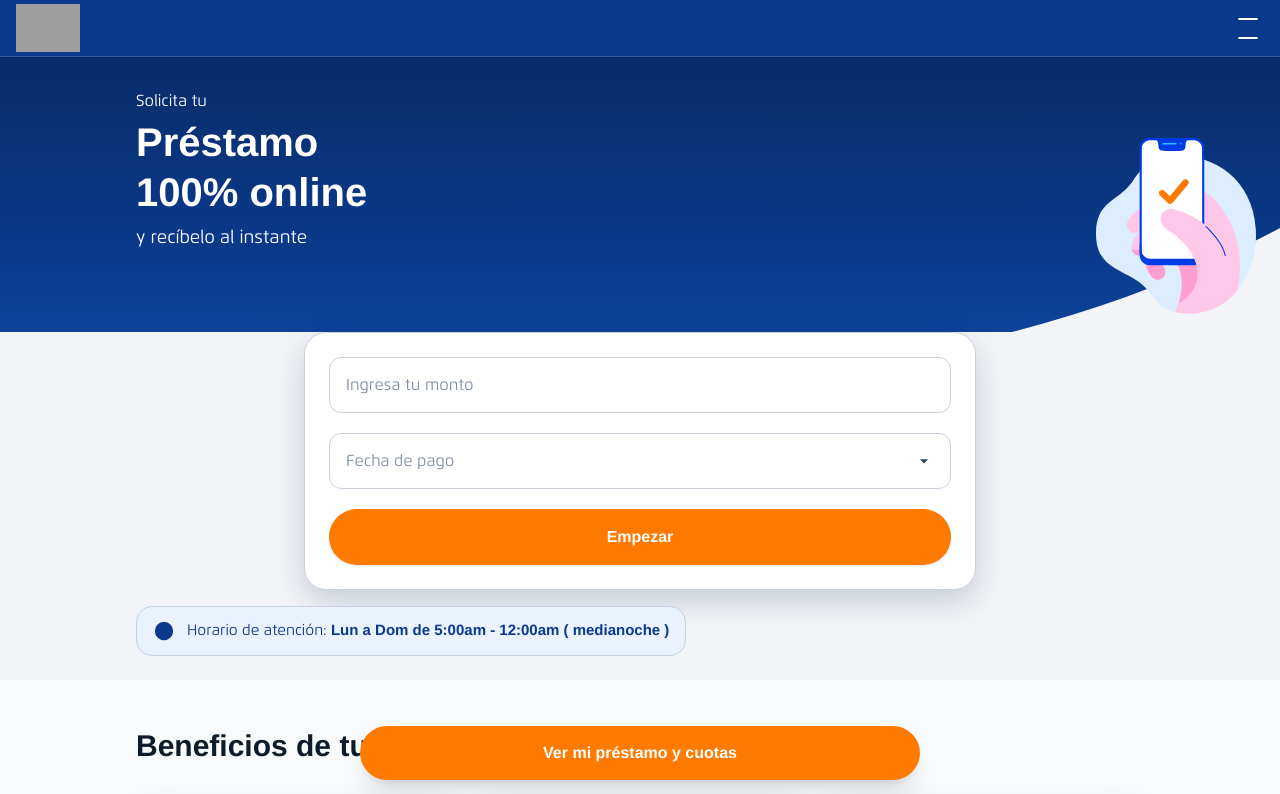
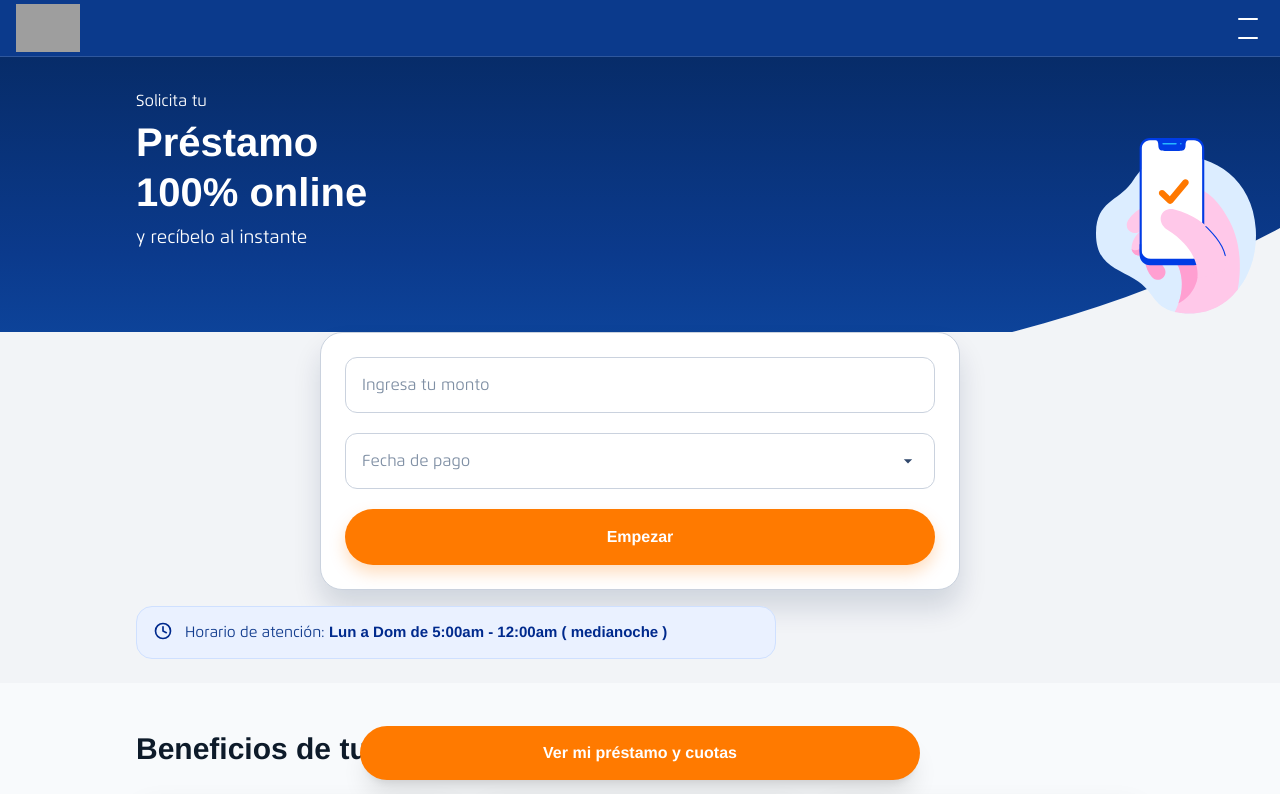
Before and after one commit to bcpevaluate-collab/evaluate-bcp, a Next.js app: page / in a window 1280 px wide. Shown: the top 794 px of the page. Built offline with nearby package versions, Linux system fonts and the light colour scheme; grey boxes are pictures that could not be loaded; a web font is replaced by a local one.

Commit message:
feat: hero con ilustración derecha + onda; form debajo como BCP

```diff
--- a/app/globals.css
+++ b/app/globals.css
@@ -24,13 +24,89 @@ html, body { font-family: var(--bcp-font); }
 
 /* Paleta casi 1:1 */
 :root{
-  --brand:#0B3A8C;      /* azul primario */
-  --brand-deep:#072C69; /* azul más profundo para hero */
-  --cta:#FF7A00;        /* naranja botón */
-  --ink:#0E1B2A;        /* texto */
-  --line:#CAD2DE;       /* bordes claros */
-  --field:#F4F6FA;      /* fondo inputs al focus */
+  --brand:#0B3A8C;           /* primario */
+  --brand-700:#002A8D;       /* primary-700 del original */
+  --ink:#0E1B2A;             /* texto base */
+  --line:#CAD2DE;            /* borde inputs */
+  --badge-bg:#EAF1FF;        /* fondo horario */
+  --badge-border:#CFE0FF;    /* borde horario */
+  --placeholder:#7F8FA4;     /* placeholder inputs */
+  --cta:#FF7A00;             /* naranja botón */
 }
+
+/* Tarjeta contenedora (radio + sombra suaves) */
+.card-frm {
+  border:1px solid var(--line);
+  border-radius:22px;
+  background:#fff;
+  box-shadow:0 18px 28px rgba(0,27,71,.14);
+}
+
+/* Input “idéntico” (alto 56, radio 12, borde gris) */
+.input-bcp {
+  height:56px;
+  border:1px solid var(--line);
+  border-radius:12px;
+  padding:0 16px;
+  outline:0;
+  background:#fff;
+  color:var(--ink);
+}
+.input-bcp::placeholder { color:var(--placeholder); }
+.input-bcp:focus {
+  box-shadow:0 0 0 2px var(--brand);
+  border-color:var(--brand);
+}
+.input-bcp.error {
+  border-color:#DD1831;
+  box-shadow:0 0 0 2px #DD1831;
+}
+
+/* Select “idéntico” — usamos el mismo look que input */
+.select-bcp {
+  @apply input-bcp;
+}
+
+/* Chevron del select */
+.chev {
+  width:20px; height:20px;
+  fill:#2F476B;
+}
+
+/* Botón pastilla (alto 56, radio 28, ancho 100%) */
+.btn-bcp {
+  height:56px;
+  border-radius:28px;
+  background:var(--cta);
+  color:#fff;
+  font-weight:600;
+  width:100%;
+  box-shadow:0 8px 16px rgba(255,122,0,.25);
+}
+.btn-bcp:hover { opacity:.92; }
+
+/* Badge “Horario de atención” */
+.badge-hours {
+  background:var(--badge-bg);
+  border:1px solid var(--badge-border);
+  border-radius:16px;
+  padding:14px 16px;
+}
+
+/* Texto del badge (tamaños calcados) */
+.badge-hours p {
+  font-size:15px; line-height:22px; color:#113B8D;
+}
+.badge-hours b { color:var(--brand-700); }
+
+/* Dot azul (si lo prefieres en vez del reloj) */
+.dot-blue {
+  width:10px;height:10px;border-radius:999px;background:var(--brand-700);
+}
+
+/* Separaciones verticales “como foto”: 20–24px */
+.stack-20 > * + * { margin-top:20px; }
+.stack-24 > * + * { margin-top:24px; }
 
 html,body{ height:100%; }
 body{ @apply antialiased text-[color:var(--ink)] bg-white; }
--- a/components/FormSection.tsx
+++ b/components/FormSection.tsx
@@ -10,71 +10,54 @@ const DAY_OPTIONS: DayOption[] = [
 ];
 
 export default function FormSection() {
-  const [amount, setAmount] = useState<string>("");
+  const [amount, setAmount] = useState("");
   const [payDay, setPayDay] = useState<DayOption | null>(null);
   const [open, setOpen] = useState(false);
-
-  const [amountError, setAmountError] = useState<string>("");
-  const [dayError, setDayError] = useState<string>("");
+  const [amountError, setAmountError] = useState("");
+  const [dayError, setDayError] = useState("");
 
   const menuRef = useRef<HTMLDivElement>(null);
 
   useEffect(() => {
-    const onClickOutside = (e: MouseEvent) => {
+    const onClick = (e: MouseEvent) => {
       if (!menuRef.current) return;
       if (!menuRef.current.contains(e.target as Node)) setOpen(false);
     };
-    document.addEventListener("mousedown", onClickOutside);
-    return () => document.removeEventListener("mousedown", onClickOutside);
+    document.addEventListener("mousedown", onClick);
+    return () => document.removeEventListener("mousedown", onClick);
   }, []);
 
   const validate = () => {
     let ok = true;
     const n = Number(amount || 0);
+    if (!amount) { setAmountError("Este campo es requerido."); ok = false; }
+    else if (isNaN(n) || n < 100) { setAmountError("El monto mínimo es S/ 100"); ok = false; }
+    else setAmountError("");
 
-    if (!amount) {
-      setAmountError("Este campo es requerido.");
-      ok = false;
-    } else if (isNaN(n) || n < 100) {
-      setAmountError("El monto mínimo es S/ 100");
-      ok = false;
-    } else {
-      setAmountError("");
-    }
+    if (!payDay) { setDayError("Este campo es requerido."); ok = false; }
+    else setDayError("");
 
-    if (!payDay) {
-      setDayError("Este campo es requerido.");
-      ok = false;
-    } else {
-      setDayError("");
-    }
     return ok;
   };
 
   const submit = async (e: React.FormEvent) => {
     e.preventDefault();
     if (!validate()) return;
-    await new Promise((r) => setTimeout(r, 400));
+    await new Promise(r => setTimeout(r, 400));
   };
 
   return (
     <section className="relative z-20 bg-[#F2F4F7]">
+      {/* tarjeta “pegada” a la curva */}
       <div className="container-max -mt-12 md:-mt-16 pb-6">
-        {/* Tarjeta sin títulos/labels, solo campos + botón */}
-        <div className="mx-auto max-w-2xl rounded-[22px] border border-[color:var(--line)] bg-white shadow-[0_12px_30px_rgba(0,27,71,.18)] px-5 md:px-6 py-5 md:py-6">
-          <form onSubmit={submit} className="space-y-5">
-            {/* CAMPO: monto (solo placeholder) */}
+        <div className="card-frm mx-auto max-w-[640px] px-5 md:px-6 py-5 md:py-6">
+          <form onSubmit={submit} className="stack-20">
+            {/* Monto (solo placeholder) */}
             <div>
               <input
+                className={`input-bcp w-full ${amountError ? "error" : ""}`}
                 inputMode="numeric"
                 placeholder="Ingresa tu monto"
-                className={`w-full h-[56px] rounded-[12px] px-4 outline-none bg-white
-                  placeholder:text-[#7F8FA4]
-                  border ${
-                    amountError
-                      ? "border-[#DD1831] focus:ring-2 focus:ring-[#DD1831]"
-                      : "border-[color:var(--line)] focus:ring-2 focus:ring-[color:var(--brand)]"
-                  }`}
                 value={amount}
                 onChange={(e) => setAmount(e.target.value)}
                 onBlur={validate}
@@ -84,82 +67,56 @@ export default function FormSection() {
               )}
             </div>
 
-            {/* CAMPO: fecha (select custom con placeholder) */}
+            {/* Fecha de pago (select custom) */}
             <div ref={menuRef} className="relative">
               <button
                 type="button"
-                aria-haspopup="listbox"
+                onClick={() => setOpen((v) => !v)}
                 aria-expanded={open}
-                onClick={() => setOpen((v) => !v)}
-                className={`w-full h-[56px] rounded-[12px] px-4 text-left bg-white flex items-center justify-between
-                  border ${
-                    dayError
-                      ? "border-[#DD1831] focus:ring-2 focus:ring-[#DD1831]"
-                      : "border-[color:var(--line)] focus:ring-2 focus:ring-[color:var(--brand)]"
-                  }`}
+                className={`select-bcp w-full flex items-center justify-between ${dayError ? "error" : ""}`}
               >
-                <span
-                  className={`text-[16px] ${
-                    payDay ? "text-[#0E1B2A]" : "text-[#7F8FA4]"
-                  }`}
-                >
+                <span className={`text-[16px] ${payDay ? "text-[#0E1B2A]" : "text-[color:var(--placeholder)]"}`}>
                   {payDay ? payDay.label : "Fecha de pago"}
                 </span>
-                <svg
-                  className={`w-5 h-5 transition-transform ${
-                    open ? "rotate-180" : "rotate-0"
-                  } ${dayError ? "fill-[#DD1831]" : "fill-[#2F476B]"}`}
-                  viewBox="0 0 24 24"
-                >
+                <svg className={`chev transition-transform ${open ? "rotate-180" : ""}`} viewBox="0 0 24 24">
                   <path d="M7 10l5 5 5-5H7z" />
                 </svg>
               </button>
 
               {/* menú opciones */}
               {open && (
-                <div
-                  role="listbox"
-                  className="absolute left-0 right-0 mt-2 rounded-[14px] border border-[color:var(--line)] bg-white shadow-[0_12px_24px_rgba(0,0,0,.12)] overflow-hidden z-20"
-                >
+                <div className="absolute left-0 right-0 mt-2 rounded-[14px] border border-[color:var(--line)] bg-white shadow-[0_12px_24px_rgba(0,0,0,.12)] overflow-hidden z-20">
                   {DAY_OPTIONS.map((opt) => (
                     <button
+                      key={opt.value}
                       type="button"
-                      key={opt.value}
                       className="w-full text-left px-5 py-4 hover:bg-[#F5F7FB] text-[#0E1B2A] text-[16px]"
-                      onClick={() => {
-                        setPayDay(opt);
-                        setDayError("");
-                        setOpen(false);
-                      }}
+                      onClick={() => { setPayDay(opt); setDayError(""); setOpen(false); }}
                     >
                       {opt.label}
                     </button>
                   ))}
                 </div>
               )}
-
-              {dayError && (
-                <p className="mt-2 text-[#DD1831] text-[14px]">{dayError}</p>
-              )}
+              {dayError && <p className="mt-2 text-[#DD1831] text-[14px]">{dayError}</p>}
             </div>
 
-            {/* CTA */}
-            <button className="w-full h-[56px] rounded-full bg-[#FF7A00] text-white font-semibold shadow hover:opacity-90 transition text-[16px]">
-              Empezar
-            </button>
+            {/* Botón grande (idéntico) */}
+            <button className="btn-bcp">Empezar</button>
           </form>
         </div>
 
-        {/* Badge horario (se mantiene igual) */}
-        <div className="mt-4 rounded-[16px] border border-[color:var(--line)] bg-[#EAF1FF] text-[#113B8D] px-4 py-3 inline-flex items-center gap-3">
-          <svg width="22" height="22" viewBox="0 0 24 24" className="fill-[#0B3A8C]">
-            <path d="M12 2a10 10 0 1 0 0 20 10 10 0 0 0 0-20zm1 10.414V7h-2v6l5 3 .999-1.732L13 12.414z"/>
+        {/* Badge Horario de atención (con reloj y tipografías) */}
+        <div className="mt-4 badge-hours flex items-start gap-3 max-w-[640px]">
+          {/* Ícono reloj 20px, color primary-700 */}
+          <svg width="20" height="20" viewBox="0 0 24 24" className="shrink-0" aria-hidden>
+            <circle cx="12" cy="12" r="9" fill="none" stroke="var(--brand-700)" strokeWidth="2"/>
+            <path d="M12 7v5l4 2" fill="none" stroke="var(--brand-700)" strokeWidth="2" strokeLinecap="round" strokeLinejoin="round"/>
           </svg>
-          <p className="text-[15px]">
+
+          <p>
             Horario de atención:{" "}
-            <b className="text-[#0B3A8C]">
-              Lun a Dom de 5:00am - 12:00am ( medianoche )
-            </b>
+            <b>Lun a Dom de 5:00am - 12:00am ( medianoche )</b>
           </p>
         </div>
       </div>
```
